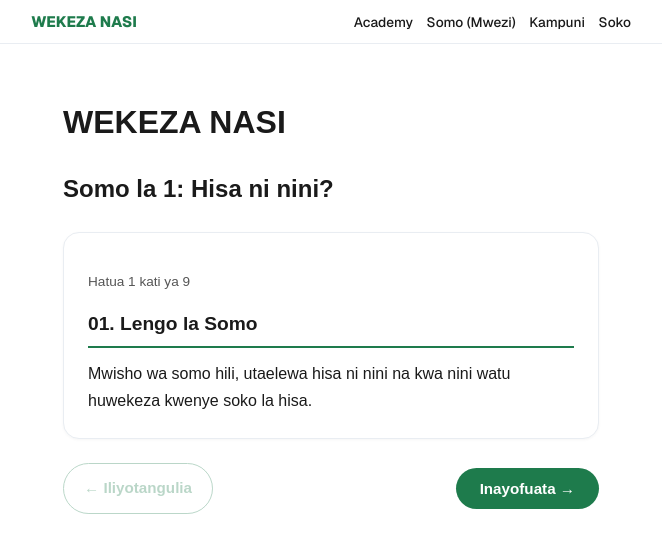
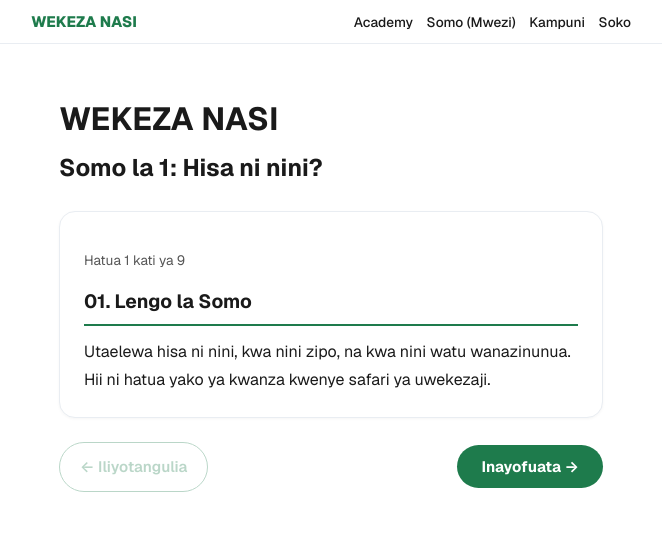
Before and after one commit to sadikiabubakari698-crypto/wekeza_nasi, a Next.js app in the folder wekeza-nasi-app/: page /somo1 in a window 1280 px wide. Shown: the top 552 px of the page, without its empty margins (309-971 px from the left). Built offline with nearby package versions, Linux system fonts and the light colour scheme.

Commit message:
Fix Somo 1: remove Kipimo Kidogo step, add quiz as separate prop

```diff
--- a/wekeza-nasi-app/app/somo1/page.js
+++ b/wekeza-nasi-app/app/somo1/page.js
@@ -1,26 +1,42 @@
 import LessonStepper from "../../components/LessonStepper";
 
 const steps = [
-  { title: "01. Lengo la Somo", body: "Mwisho wa somo hili, utaelewa hisa ni nini na kwa nini watu huwekeza kwenye soko la hisa." },
-  { title: "02. Swali la Kuanza", body: "Je, umeshawahi kufikiria kumiliki sehemu ya biashara bila kuwa na fedha nyingi za kuianzisha peke yako?" },
-  { title: "03. Maelezo Rahisi", body: "Fikiria shamba kubwa la mazao. Badala ya mtu mmoja kumiliki shamba lote, wamiliki kadhaa wanaweza kugawana shamba hilo, kila mmoja akimiliki sehemu yake. Sehemu hiyo ya umiliki ndicho kinachoitwa hisa.", image: "/somo1-hisa.png", imageAlt: "Hisa ni nini - mfano wa shamba" },
-  { title: "04. Mfano wa Tanzania", body: "Makampuni kama CRDB Bank na TBL yameorodheshwa kwenye Soko la Hisa la Dar es Salaam (DSE). Mtanzania yeyote anaweza kununua hisa za makampuni haya na kuwa mmiliki mdogo wa kampuni hizo." },
-  { title: "05. Jambo la Muhimu", list: ["Hisa ni sehemu ya umiliki, si mkopo", "Faida (gawio) hutegemea utendaji wa kampuni", "Thamani ya hisa inaweza kupanda au kushuka", "Uwekezaji wa hisa unahitaji uvumilivu na uelewa"] },
-  { title: "06. Jaribu Kufikiri", body: "Kama kampuni A ina hisa 1,000 zote, na wewe unamiliki hisa 10, ni asilimia ngapi ya kampuni unayomiliki?" },
-  { title: "07. Kipimo Kidogo", quiz: [
-    { q: "Hisa ni nini?", options: "(a) Mkopo   (b) Sehemu ya umiliki   (c) Zawadi", answer: "Jibu: (b) Sehemu ya umiliki" },
-    { q: "Gawio ni nini?", options: "(a) Adhabu   (b) Sehemu ya faida   (c) Kodi", answer: "Jibu: (b) Sehemu ya faida" }
+  { title: "01. Lengo la Somo", body: "Utaelewa hisa ni nini, kwa nini zipo, na kwa nini watu wanazinunua. Hii ni hatua yako ya kwanza kwenye safari ya uwekezaji." },
+  { title: "02. Swali la Kuanza", body: "Fikiria kampuni kubwa kama CRDB. Inamilikiwa na nani?\n\nJibu linashangaza wengi: inamilikiwa na maelfu ya Watanzania — kwa kupitia hisa. Hisa ni sehemu ndogo ya umiliki wa kampuni.\n\nLakini hisa ni nini hasa? Na kwa nini ipo?" },
+  { title: "03. Mchoro Mkuu", body: "Fikiria kampuni ni keki kubwa. Kila kipande cha keki ni hisa.\n\nKampuni inagawanya umiliki wake katika vipande vidogo — hisa. Mtu anayenunua hisa anamiliki kipande cha kampuni.\n\nHisa 1,000 = kipande kimoja cha kampuni.\nHisa 1,000,000 = kipande kikubwa.\n\nUmiliki wako = idadi ya hisa unazomiliki ÷ jumla ya hisa zote." },
+  { title: "04. Maelezo Rahisi", body: "HISA ni sehemu ya umiliki wa kampuni. Ukinunua hisa, unakuwa mmiliki wa sehemu ya kampuni.\n\nKwa nini kampuni huuza hisa?\n\n• Kupata mtaji wa kukua\n• Kupanua biashara\n• Kufadhili miradi mipya\n\nKwa nini watu wananunua hisa?\n\n• Kupata gawio (sehemu ya faida)\n• Kupanda kwa bei ya hisa\n• Kuwa sehemu ya kampuni\n\nHisa ni kama nyumba — unaweza kuinunua, kuiuza, au kuishi nayo kwa muda mrefu." },
+  { title: "05. Mfano wa Tanzania", body: "CRDB Bank Plc ni mfano mzuri.\n\nMnamo 2009, CRDB iliorodheshwa DSE. Wakati huo, Watanzania waliweza kununua hisa za CRDB.\n\nMtu aliyenunua hisa za CRDB mwaka 2009 kwa TSh 100 kila moja, leo ana hisa zenye thamani kubwa zaidi.\n\nHii ni nguvu ya hisa — uwekezaji wa muda mrefu unaweza kuzaa matunda." },
+  { title: "06. Jambo la Muhimu", list: [
+    "Hisa = sehemu ya umiliki wa kampuni",
+    "Kampuni huuza hisa ili kupata mtaji",
+    "Watu wananunua hisa kwa gawio na kupanda kwa bei",
+    "Hisa zinaweza kununuliwa kwenye soko la hisa (DSE)",
+    "Uwekezaji wa hisa unahitaji uvumilivu — sio njia ya haraka ya kupata fedha"
   ]},
-  { title: "08. Muhtasari wa Dakika 1", body: "Hisa = umiliki mdogo wa kampuni. Kampuni ikifanya vizuri, wewe unafaidika." },
-  { title: "09. Hatua Inayofuata", body: "Somo 2: Kampuni kwa nini huuza hisa?" },
+  { title: "07. Jaribu Kufikiri", body: "Fikiria: kama wewe ni mmiliki wa kampuni ndogo ya mkate, na unataka kupanua biashara, ungewezaje kupata mtaji?\n\nJibu: Unaweza kuuza sehemu ya umiliki wako kwa wawekezaji — hiyo ni hisa. Wewe unapata mtaji, wao wanapata sehemu ya faida ya baadaye." },
+  { title: "08. Muhtasari wa Dakika 1", body: "Hisa ni sehemu ya umiliki wa kampuni. Ukinunua hisa, unakuwa mmiliki wa sehemu ya kampuni.\n\nKampuni huuza hisa ili kupata mtaji. Watu wananunua hisa kwa gawio na kupanda kwa bei.\n\nHisa ni msingi wa uwekezaji. Kila kitu tunachojifunza baadaye kinaanzia hapa." },
+  { title: "09. Hatua Inayofuata", body: "SOMO 2: Kampuni kwa nini huuza hisa?\n\nTutajifunza kwa undani kwa nini kampuni zinaamua kuuza hisa, na jinsi hii inavyosaidia ukuaji wa biashara." }
+];
+
+const quiz = [
+  { q: "Hisa ni nini?", options: "(a) Mkopo   (b) Sehemu ya umiliki wa kampuni   (c) Kodi", answer: "Jibu: (b) Hisa ni sehemu ya umiliki wa kampuni. Ukinunua hisa, unakuwa mmiliki wa sehemu ya kampuni." },
+  { q: "Kwa nini kampuni huuza hisa?", options: "(a) Kupata mtaji   (b) Kupunguza faida   (c) Kupoteza wateja", answer: "Jibu: (a) Kampuni huuza hisa ili kupata mtaji wa kukua, kupanua biashara, au kufadhili miradi mipya." },
+  { q: "Watu wananunua hisa kwa sababu gani?", options: "(a) Kupata gawio na kupanda kwa bei   (b) Kupoteza fedha   (c) Kupata kodi", answer: "Jibu: (a) Watu wananunua hisa kwa gawio (sehemu ya faida) na kupanda kwa bei ya hisa." }
 ];
 
 export default function Somo1() {
   return (
-    <main style={{ padding: "2rem", maxWidth: "600px", margin: "0 auto", fontFamily: "sans-serif", lineHeight: 1.6 }}>
-      <h1>WEKEZA NASI</h1>
-      <h2>Somo la 1: Hisa ni nini?</h2>
-      <LessonStepper steps={steps} nextHref="/somo2" nextLabel="Somo la 2" />
+    <main style={{ padding: "1.75rem", maxWidth: "600px", margin: "0 auto", fontFamily: "var(--font-sans)", lineHeight: 1.6, color: "#1a1a1a", background: "#ffffff", minHeight: "100vh" }}>
+      <h1 style={{ color: "#1a1a1a", marginBottom: "0.25rem" }}>WEKEZA NASI</h1>
+      <h2 style={{ color: "#1a1a1a", marginTop: 0 }}>Somo la 1: Hisa ni nini?</h2>
+      <LessonStepper
+        steps={steps}
+        quiz={quiz}
+        lessonTitle="Somo la 1: Hisa ni nini?"
+        lessonHref="/somo1"
+        nextHref="/somo2"
+        nextLabel="Somo la 2"
+      />
     </main>
   );
 }
```
